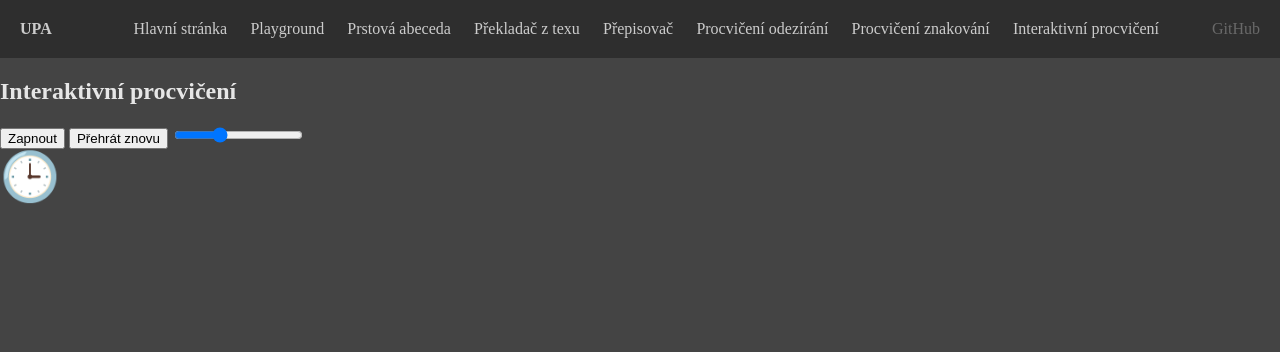
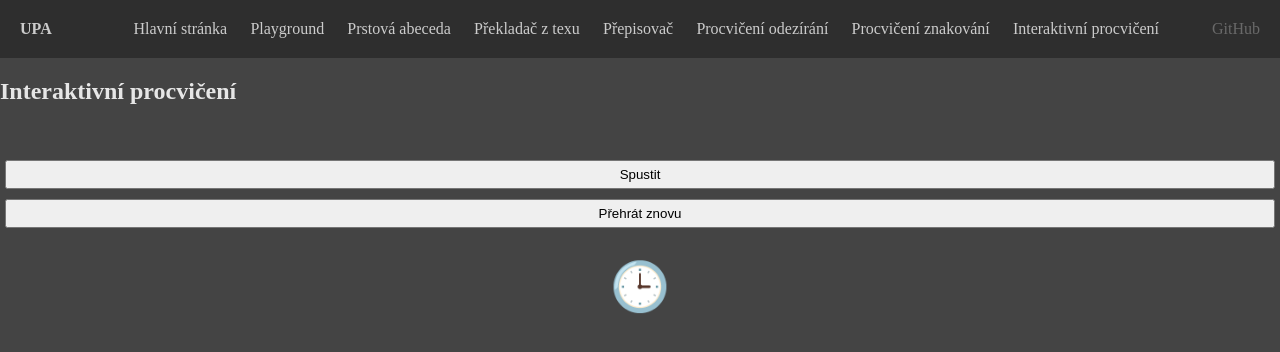
Before and after one commit to martinikf/UPA, a SvelteKit app: page /interactive in a window 1280 px wide. Shown: the top 352 px of the page. Built offline with nearby package versions, Linux system fonts and the light colour scheme.

Commit message:
modes control design

```diff
--- a/src/lib/components/Interactive.svelte
+++ b/src/lib/components/Interactive.svelte
@@ -84,21 +84,37 @@
 
 </script>
 
-<button on:click={start}>Zapnout</button>
-<button on:click={replay}>Přehrát znovu</button>
+<div class="controls">
+	<button on:click={start}>Spustit</button>
+	<button on:click={replay}>Přehrát znovu</button>
+</div>
 
-<input type="range" min="0" max="3" step="0.2" bind:value={speed} on:change={() => {model.changeSpeed(speed)}} />
-
-<div id="charToShow">
-	{display_char}
-</div>
+<p class="text">
+	<strong class="char_to_show">
+		{display_char}
+	</strong>
+</p>
 
 <style>
 
-		#charToShow{
+		.controls{
+				margin-top: 50px;
+				padding: 5px;
+		}
+
+		.controls button{
+				width: 100%;
+				padding: 5px;
+				margin-bottom: 10px;
+		}
+
+		.text{
+				text-align: center;
+		}
+
+		.char_to_show{
 			font-size: 3em;
 			font-weight: bold;
+		}
 
-				width: 100px;
-		}
 </style>
--- a/src/lib/components/LandmarkDetection.svelte
+++ b/src/lib/components/LandmarkDetection.svelte
@@ -92,7 +92,6 @@
     }
 
     function loadingDone(){
-        console.log("Webcam loading done")
         if(loading_text_html)
             loading_text_html.style.display = "none";
     }
@@ -102,7 +101,8 @@
     async function predictWebcam(canvasElement : HTMLCanvasElement, canvasCtx : CanvasRenderingContext2D, video : HTMLVideoElement) {
         const webcamElement = document.getElementById("webcam");
 
-        loadingDone();
+        if(loading_text_html?.style.display !== "none")
+            loadingDone();
 
         if(canvasCtx === null || handLandmarker === undefined || video === null || webcamElement === null){
             return;
@@ -114,7 +114,7 @@
         }
 
         if (lastVideoTime !== video.currentTime) {
-            console.log(startTimeMs - lastTimeMs + " ms"); // time to render one frame
+            //console.log(startTimeMs - lastTimeMs + " ms"); // time to render one frame
             lastTimeMs = startTimeMs;
             lastVideoTime = video.currentTime;
             results = handLandmarker.detectForVideo(video, startTimeMs);
--- a/src/lib/components/Practice.svelte
+++ b/src/lib/components/Practice.svelte
@@ -44,16 +44,28 @@
 
 </script>
 
-
-<input bind:value={textInput} placeholder="Text..." />
-<input type="range" min="0" max="3" step="0.2" bind:value={speed} on:change={() => {model.changeSpeed(speed)}} />
-<button on:click={() => {newWordOnClick()}}>Nové slovo</button>
-<button on:click={() => {model.resetAnimation(); setTimeout(()=>{model.playAnimationForText(randomWord)}, 500)}}>Přehrát znovu</button>
-<button on:click={() => {checkAnswer()}}>Zkontrolovat</button>
+<div class="controls">
+	<input bind:value={textInput} placeholder="Text..." />
+	<button on:click={() => {checkAnswer()}}>Zkontrolovat</button>
+	<button on:click={() => {model.resetAnimation(); setTimeout(()=>{model.playAnimationForText(randomWord)}, 500)}}>Přehrát znovu</button>
+	<button on:click={() => {newWordOnClick()}}>Nové slovo</button>
+</div>
 
 <style>
     :global(body) {
         margin: 0;
     }
 
+		.controls{
+				display: grid;
+				grid-template-columns: 1fr;
+				margin-top: 50px;
+				padding: 5px;
+		}
+
+		.controls > * {
+				padding: 5px;
+				margin-bottom: 10px;
+		}
+
 </style>
--- a/src/lib/components/SpellActivity.svelte
+++ b/src/lib/components/SpellActivity.svelte
@@ -87,10 +87,19 @@
 
 </script>
 
-<div id="word"> </div>
+<div class="controls">
+	<p>Aktuální slovo: <strong id="word"></strong></p>
+	<p>Správně znakovaná písmena: <strong id="currentWord"></strong></p>
+	<button on:click={newWordOnClick}>Nové slovo</button>
+</div>
 
-<button on:click={newWordOnClick}>Nové slovo</button>
-
-<div id="currentWord"> </div>
-
-<style> </style>
+<style>
+	.controls{
+			margin-top: 50px;
+			padding: 5px;
+	}
+	button{
+			width: 100%;
+      padding: 5px;
+	}
+</style>
--- a/src/lib/components/Transcript.svelte
+++ b/src/lib/components/Transcript.svelte
@@ -47,8 +47,20 @@
 
 </script>
 
-<div id="word"> </div>
+<div class="controls">
+	<button on:click={confirm}>Potvrdit</button>
+	<p>Přepis znakování: <strong id="word"> </strong></p>
+</div>
 
-<button on:click={confirm}>Potvrdit</button>
+<style>
+	.controls{
+		padding: 5px;
+		margin-top: 50px;
+	}
 
-<style> </style>
+	button{
+		width: 100%;
+		padding: 5px;
+	}
+
+</style>
--- a/src/lib/components/Translator.svelte
+++ b/src/lib/components/Translator.svelte
@@ -11,17 +11,25 @@
 </script>
 
 
-<input bind:value={textInput} placeholder="Text..." />
-<input type="range" min="0" max="3" step="0.2" bind:value={speed} on:change={() => {model.changeSpeed(speed)}} />
-<button on:click={() => {model.playAnimationForText(textInput.trim())}}>Přeložit</button>
-<button on:click={() => {model.resetAnimation()}}>Vypnout</button>
-<button on:click={() => {model.pauseResumeAnimation()}}>Zastavit/Pokračovat</button>
-
-
-
+<div class="controls">
+	<input bind:value={textInput} placeholder="Text..." />
+	<button on:click={() => {model.playAnimationForText(textInput.trim())}}>Přeložit</button>
+</div>
 
 <style>
     :global(body) {
         margin: 0;
     }
+
+    .controls{
+        display: grid;
+        grid-template-columns: 1fr;
+        margin-top: 50px;
+				padding: 5px;
+    }
+
+    .controls > * {
+        padding: 5px;
+        margin-bottom: 10px;
+    }
 </style>
```
Also changed, not shown: src/lib/components/ControlRow.svelte (added, +26 -0 lines), src/routes/playground/+page.svelte (+24 -15 lines).
